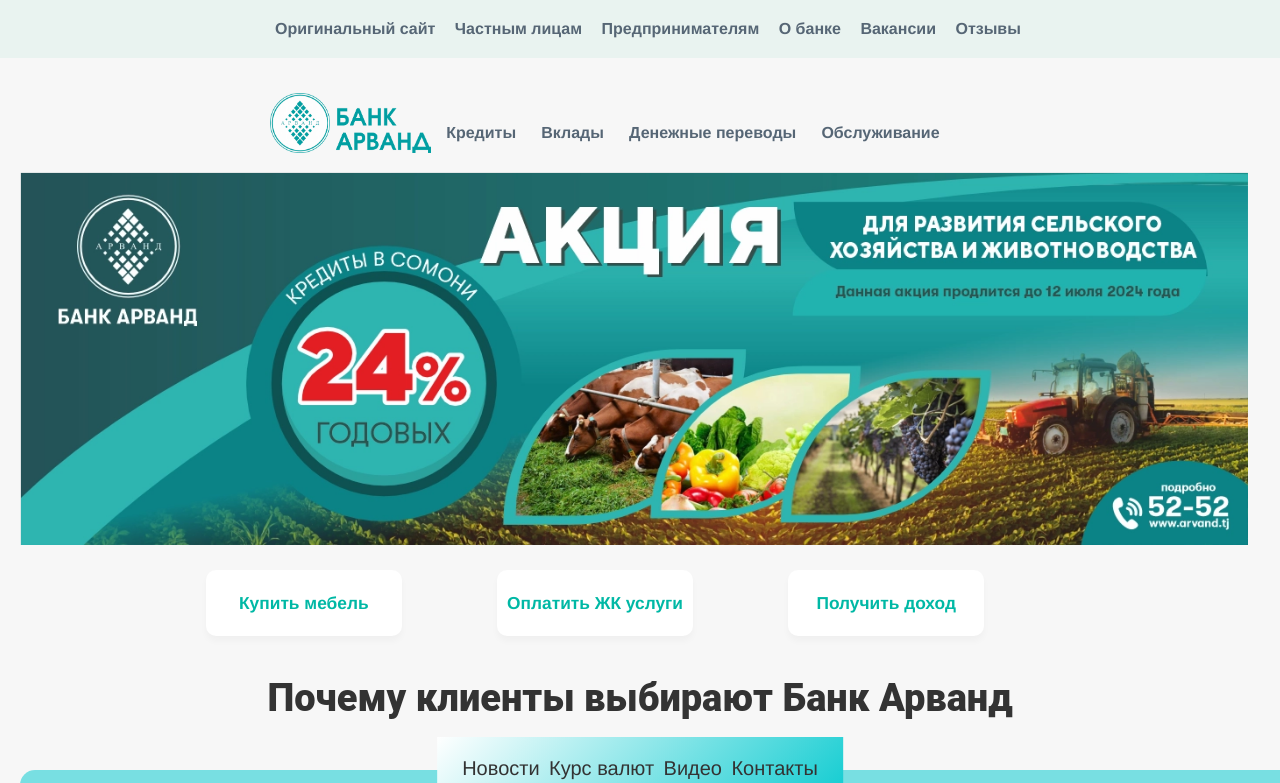
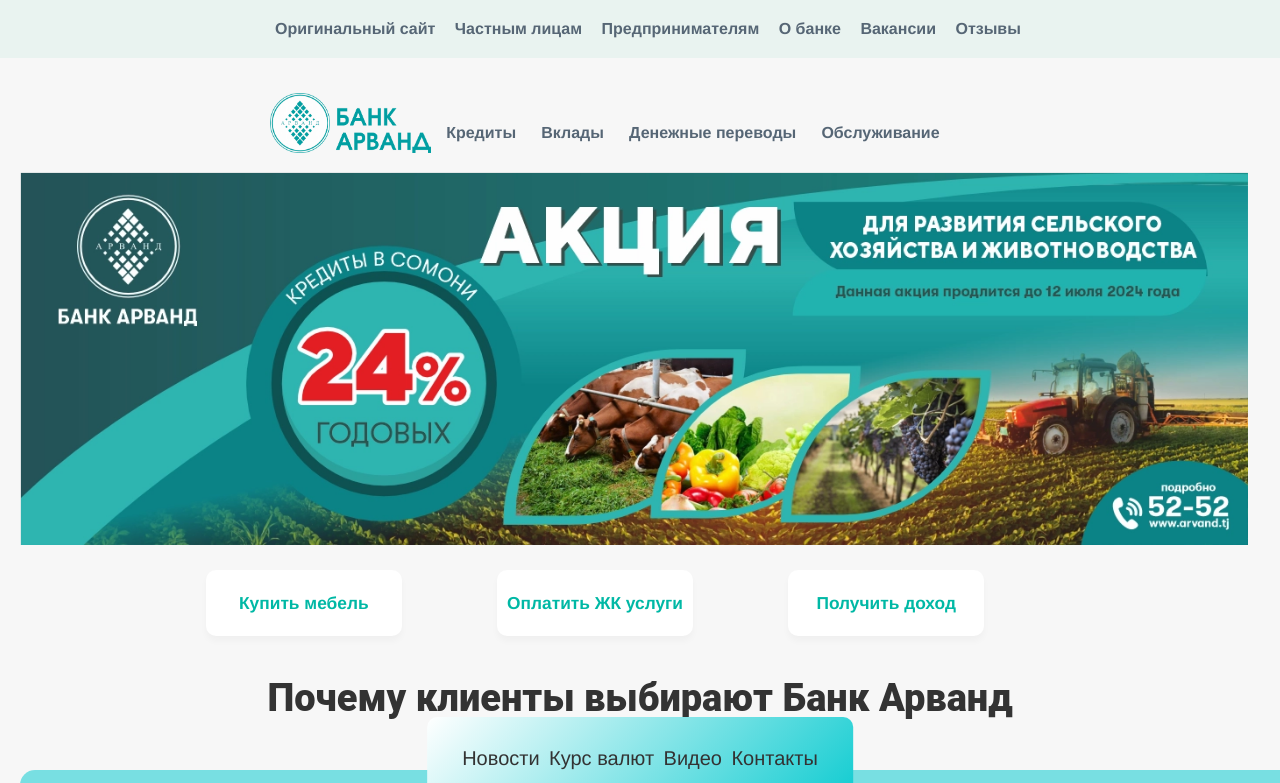
Before and after one commit to Pumblnec/webka_rgz, a plain HTML site: page index.html in a window 1280 px wide. In both pictures the pointer is over the element 640 px from the left and 768 px from the top of the page. Shown: the top 783 px of the page. Drawn offline with Linux system fonts and the light colour scheme.

Commit message:
Изменение ховера меню

```diff
--- a/main.css
+++ b/main.css
@@ -176,6 +176,8 @@ a {
     left: 50%;
     transform: translate(-50%, 0);
     z-index: 100;
+    transition: 1s;
+    border-radius: 10px;
 }
 
 .menu a {
@@ -184,6 +186,11 @@ a {
     color: #333;
     text-decoration: none;
     margin-right: 5px;
+}
+
+.menu:hover {
+    padding: 30px 30px 30px 35px;
+    transition: 0.7s;
 }
 
 footer {
```
